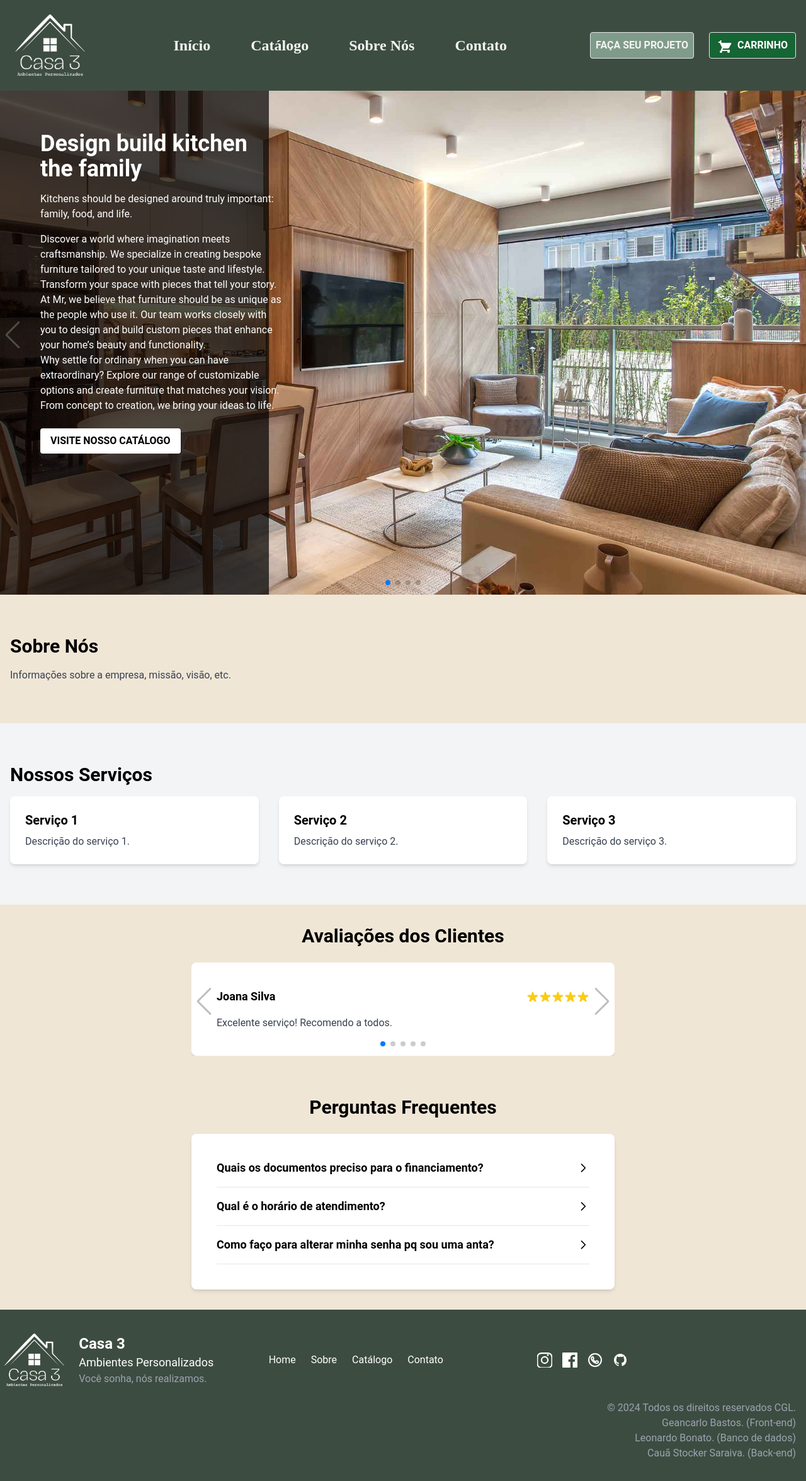
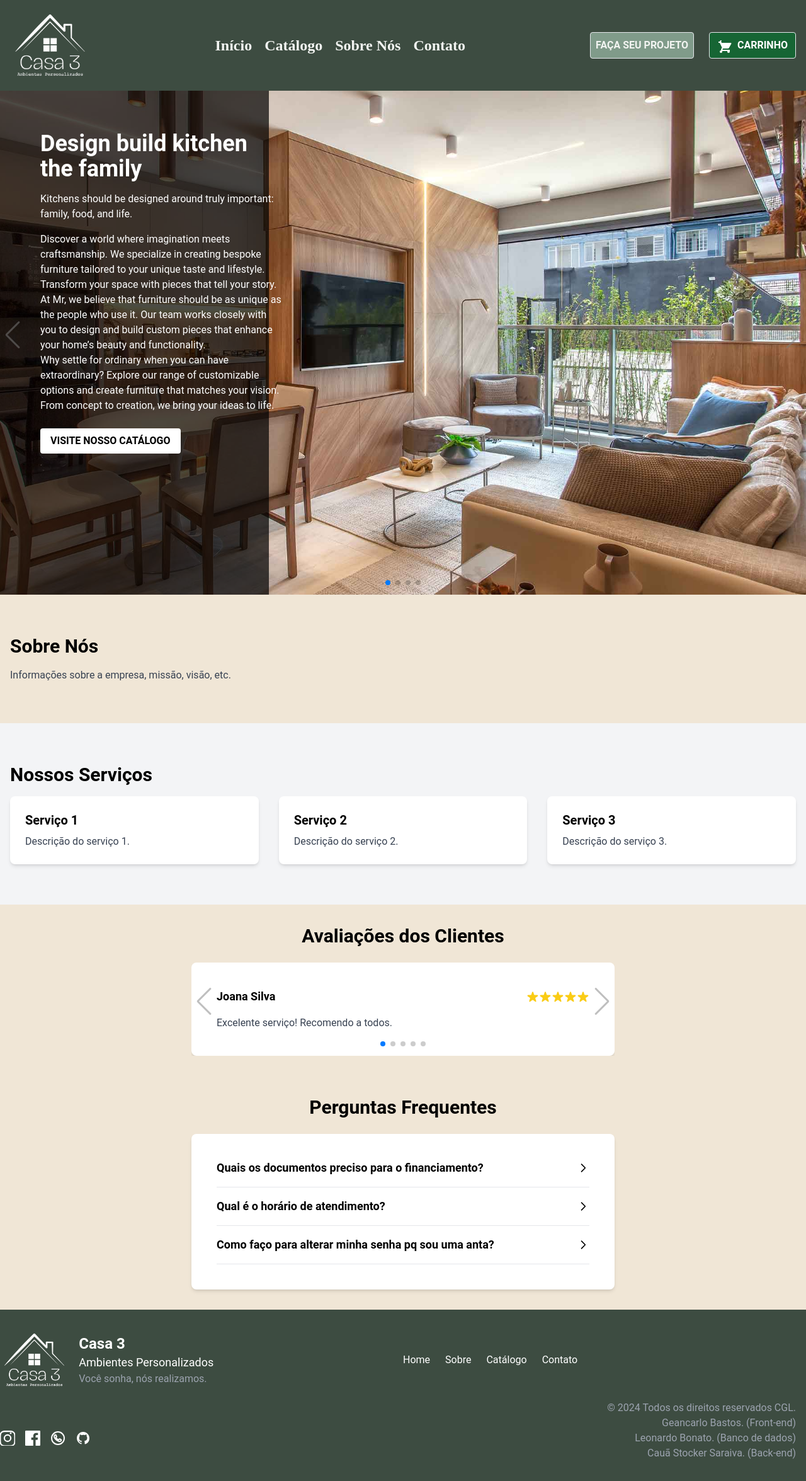
Before and after one commit to GeancarloBastos/ProjetoCasa3, a Next.js app in the folder front/: page / in a window 1280 px wide. Shown: the whole page at 63% size. Built offline with nearby package versions, Linux system fonts and the light colour scheme.

Commit message:
Alterações catalogo

```diff
--- a/front/src/components/Footer.tsx
+++ b/front/src/components/Footer.tsx
@@ -1,9 +1,9 @@
 export default function Footer() {
   return (
     <footer className="bg-colorc3 text-white py-8">
-      <div className="container mx-auto grid grid-cols-1 md:grid-cols-3 flex flex-col md:flex-row md:flex-wrap justify-between items-center">
+      <div className="container mx-auto grid grid-cols-1 md:grid-cols-2 flex flex-col md:flex-row md:flex-wrap justify-between items-center">
         <div className="mb-4 md:mb-0  text-center md:text-left flex flex-col items-center md:items-start">
-          <div className="flex items-center mb-0">
+          <div className="flex items-center mb-0 ">
             <img src="./logoCFundo.png" className="h-24 mr-4" alt="Logo"/>
             <div>
               <h2 className="text-2xl font-bold">Casa 3</h2>
@@ -12,13 +12,13 @@ export default function Footer() {
             </div>
           </div>
         </div>
-        <div className="flex space-x-6 mr-20 sm:flex items-center md:mr-0">
-          <a href="home" className="hover:text-colorc3verde hover:underline">Home</a>
+        <div className="flex space-x-6 mr-20 sm:flex items-center md:mr-0 md:me-0">
+          <a href="" className="hover:text-colorc3verde hover:underline">Home</a>
           <a href="detalhes" className="hover:text-colorc3verde hover:underline">Sobre</a>
           <a href="catalogo" className="hover:text-colorc3verde hover:underline">Catálogo</a>
           <a href="contato" className="hover:text-colorc3verde hover:underline">Contato</a>
         </div>
-        <div className="flex space-x-4 mt-4 md:mt-0 md:mr-0">
+        <div className="flex space-x-4 mt-4 md:mt-10 md:mr-0">
           {/* Instagram */}
           <a href="https://www.instagram.com/casa3.ambientespersonalizados/?hl=pt-br" className="hover:text-gray-300">
             <svg className="w-6 h-6" fill="currentColor" viewBox="0 0 24 24">
@@ -45,13 +45,13 @@ export default function Footer() {
             </svg>
           </a>
         </div>
-      </div>
       <div className="text-center text-gray-400 mt-4 md:text-right md:mr-4">
         <p>&copy; 2024 Todos os direitos reservados CGL.</p>
         <p>Geancarlo Bastos. (Front-end)</p>
         <p>Leonardo Bonato. (Banco de dados)</p>
         <p>Cauã Stocker Saraiva. (Back-end)</p>
       </div>
+      </div>
     </footer>
   );
 }
--- a/front/src/components/Header.tsx
+++ b/front/src/components/Header.tsx
@@ -8,7 +8,7 @@ export function Header() {
           <img src="./logoCFundo.png" className="h-28" alt="Logo" />
         </Link>
 
-        <div className="hidden md:flex flex-grow justify-center items-center space-x-16 font-merri text-2xl">
+        <div className="hidden md:flex flex-grow justify-center items-center md:space-x-5 space-x-16 font-merri text-2xl">
           <Link href="/" className="font-semibold text-colorc3offbranco hover:text-colorc3verde">
             Início
           </Link>
--- a/front/src/components/InputPesquisa.tsx
+++ b/front/src/components/InputPesquisa.tsx
@@ -54,18 +54,18 @@ export function InputPesquisa({ setMoveis }: InputPesquisaProps) {
           />
         </svg>
           </div>
-          <input type="search" id="default-search" className="block w-full p-4 ps-10 text-sm text-gray-900 border border-gray-300 rounded-lg bg-gray-50 focus:ring-blue-500 focus:border-blue-500 dark:bg-gray-700 dark:border-gray-600 dark:placeholder-gray-400 dark:text-white dark:focus:ring-blue-500 dark:focus:border-blue-500"
+          <input type="search" id="default-search" className="block w-full p-4 ps-10 text-sm text-gray-900 border border-gray-300 rounded-lg bg-gray-50 focus:ring-green-500 focus:border-green-500 dark:bg-gray-700 dark:border-gray-600 dark:placeholder-gray-400 dark:text-white dark:focus:ring-green-500 dark:focus:border-green-500"
             placeholder="Qual os móveis você procura? (modelo, marca, ano ou preço máximo)"
             required
             {...register("termo")} />
-          <button type="submit" className="text-white absolute end-2.5 bottom-2.5 bg-blue-700 hover:bg-blue-800 focus:ring-4 focus:outline-none focus:ring-blue-300 font-medium rounded-lg text-sm px-4 py-2 dark:bg-blue-600 dark:hover:bg-blue-700 dark:focus:ring-blue-800">
+          <button type="submit" className="text-white absolute end-2.5 bottom-2.5 bg-green-700 hover:bg-green-800 focus:ring-4 focus:outline-none focus:ring-green-300 font-medium rounded-lg text-sm px-4 py-2 dark:bg-green-600 dark:hover:bg-green-700 dark:focus:ring-green-800">
             Buscar</button>
         </div>
       </form>
 
-      <button type="button" className="ms-3 mt-2 focus:outline-none text-white bg-purple-700 hover:bg-purple-800 focus:ring-4 focus:ring-purple-300 font-medium rounded-lg text-sm px-5 py-2.5 mb-2 dark:bg-purple-600 dark:hover:bg-purple-700 dark:focus:ring-purple-900"
+      <button type="button" className="ms-3 mt-2 focus:outline-none text-white bg-green-700 hover:bg-green-800 focus:ring-4 focus:ring-green-300 font-medium rounded-lg text-sm px-3 py-2.5 mb-2 dark:bg-green-600 dark:hover:bg-green-700 dark:focus:ring-green-900"
         onClick={mostraDestaques}>
-        Móveis em Destaque
+        Limpa Filtros
       </button>
     </div>
   )
--- a/front/src/components/ItemMoveis.tsx
+++ b/front/src/components/ItemMoveis.tsx
@@ -4,20 +4,20 @@ import Link from "next/link";
 
 export function ItemMoveis({data}: {data: MovelI}) {
   return (
-    <div className="mt-3 max-w-sm bg-white border border-gray-200 rounded-lg shadow dark:bg-gray-800 dark:border-gray-700">
+    <div className=" mt-3 max-w-sm bg-white border border-gray-200 rounded-lg shadow dark:bg-colorc3 dark:border-colorc3rosapastel">
       <img className="rounded-t-lg" src={data.foto} alt={`Imagem do ${data.nome}`} />
       <div className="p-5">
         <h5 className="mb-2 text-2xl font-bold tracking-tight text-gray-900 dark:text-white">
           {data.nome}
         </h5>
-        <p className="mb-3 font-bold text-gray-700 dark:text-gray-400">
+        <p className="mb-3 font-bold text-gray-900 dark:text-white">
           Preço R$ {Number(data.preco).toLocaleString("pt-br",
                                   {minimumFractionDigits: 2})}
         </p>
         <p className="mb-3 text-sm font-normal text-gray-700 dark:text-gray-400">
           {data.destaque}
         </p>
-        <Link href={`/detalhes/${data.id}`} type="button" className="px-3 py-2 text-xs font-medium text-center text-white bg-blue-700 rounded-lg hover:bg-blue-800 focus:ring-4 focus:outline-none focus:ring-blue-300 dark:bg-blue-600 dark:hover:bg-blue-700 dark:focus:ring-blue-800">
+        <Link href={`/detalhes/${data.id}`} type="button" className="items-center px-3 py-2 text-xs font-medium text-center text-white bg-green-800 rounded-lg hover:bg-green-800 focus:ring-4 focus:outline-none focus:ring-green-300 dark:bg-green-700 dark:hover:bg-green-700 dark:focus:ring-green-800">
           Ver detalhes
         </Link>
       </div>
```
